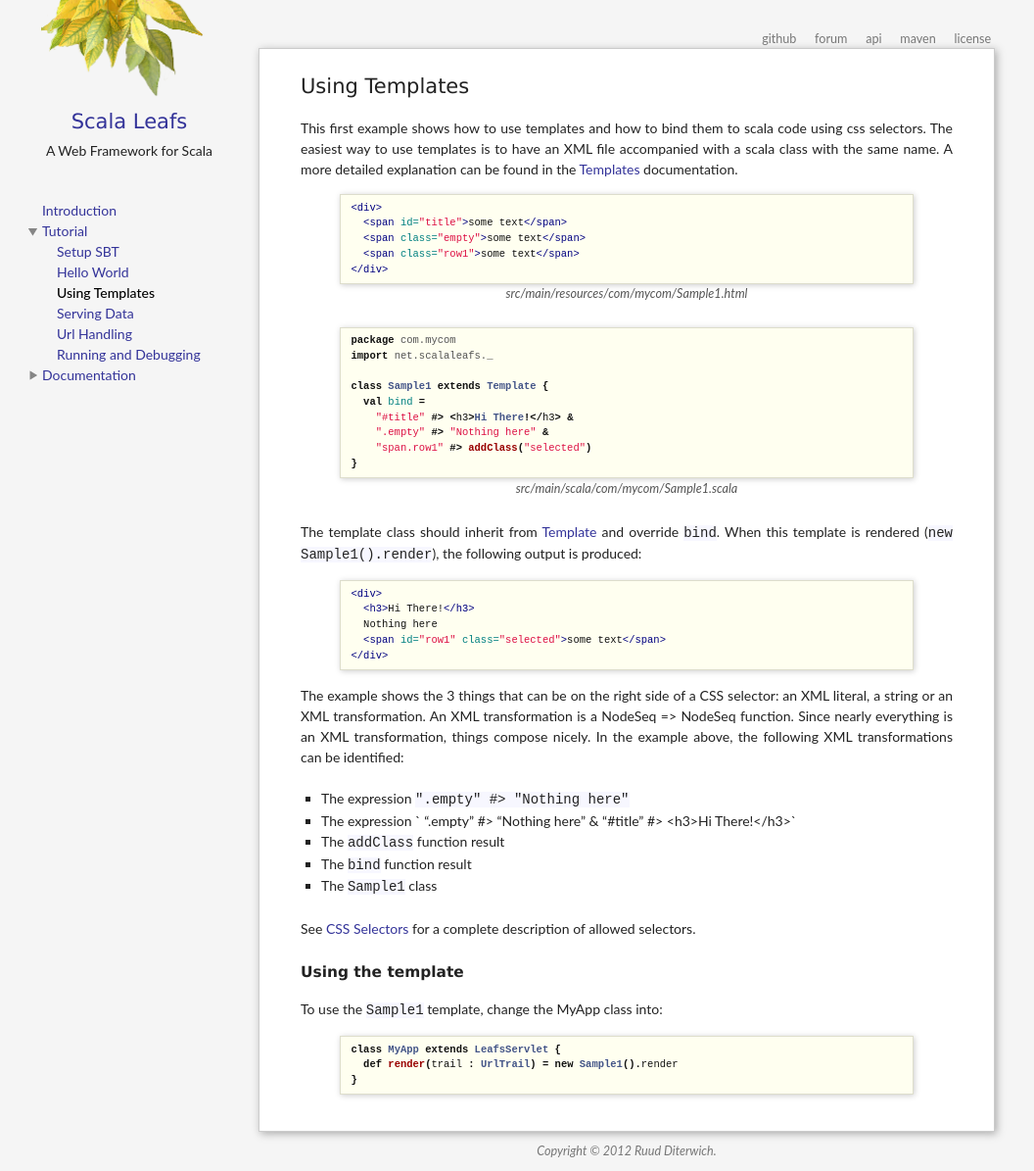
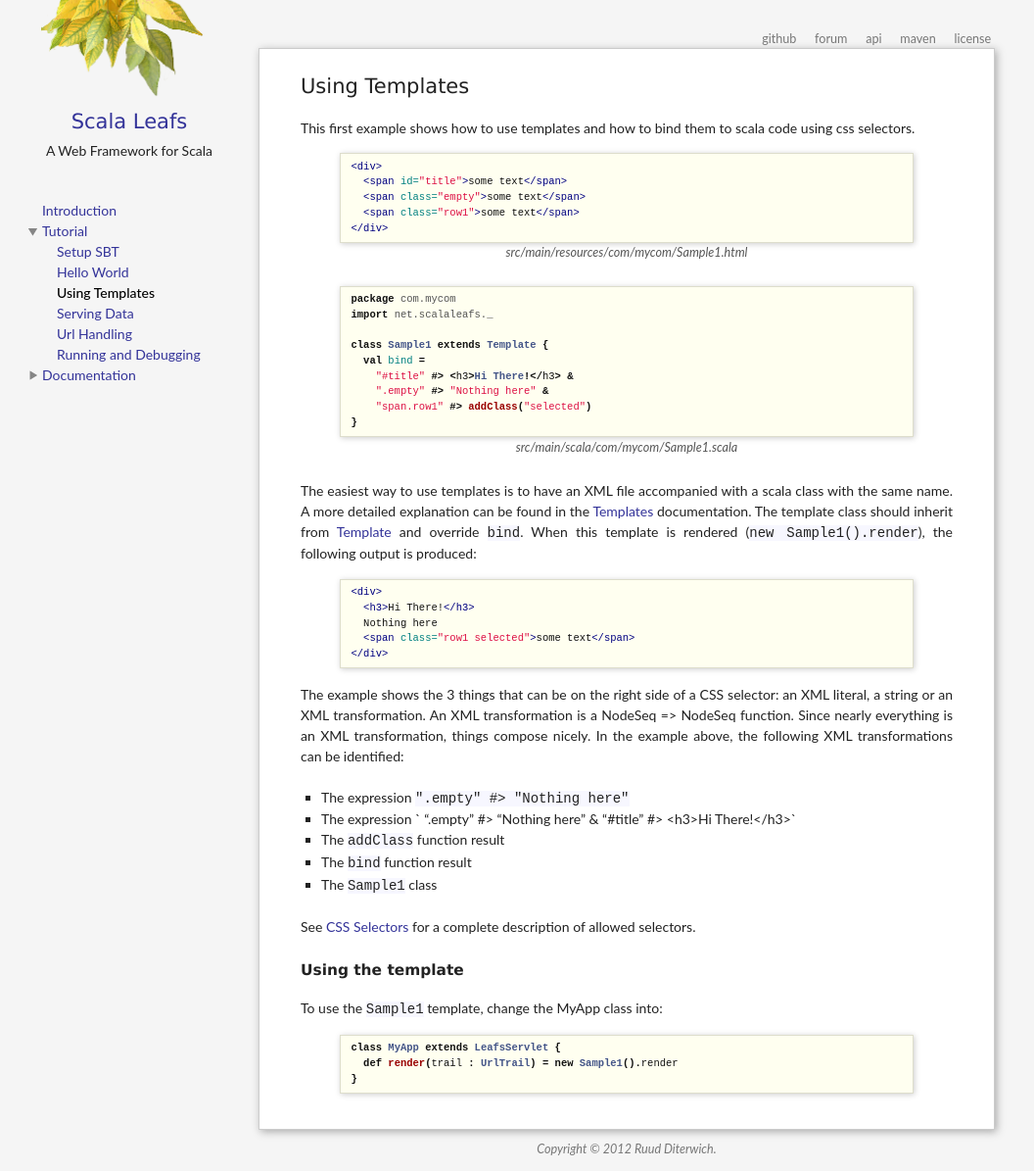
Before and after one commit to scalastuff/scalaleafs, a Jekyll site: the page built from using-templates.md, in a window 1280 px wide. Shown: the whole page at 98% size, without its empty margins (0-1056 px from the left). Built offline with Jekyll 4.4.1, drawn with Linux system fonts in a browser that asks for light colours; some of the changed lines change nothing that is shown.

Commit message:
Updated using-templates.md

```diff
--- a/using-templates.md
+++ b/using-templates.md
@@ -3,7 +3,7 @@ layout: default
 title: Using Templates
 ---
 
-This first example shows how to use templates and how to bind them to scala code using css selectors. The easiest way to use templates is to have an XML file accompanied with a scala class with the same name. A more detailed explanation can be found in the [Templates](/templates.html) documentation.
+This first example shows how to use templates and how to bind them to scala code using css selectors.
 
 {% highlight html %}
 <div>
@@ -27,14 +27,14 @@ class Sample1 extends Template {
 {% endhighlight %}
 <label>src/main/scala/com/mycom/Sample1.scala</label>
 
-The template class should inherit from [Template](/api/index.html#net.scalaleafs.Template) and override `bind`.
+The easiest way to use templates is to have an XML file accompanied with a scala class with the same name. A more detailed explanation can be found in the [Templates](/templates.html) documentation. The template class should inherit from [Template](/api/index.html#net.scalaleafs.Template) and override `bind`.
 When this template is rendered (`new Sample1().render`), the following output is produced:
 
 {% highlight html %}
 <div>
   <h3>Hi There!</h3>
   Nothing here
-  <span id="row1" class="selected">some text</span>
+  <span class="row1 selected">some text</span>
 </div>
 {% endhighlight %}
 
```
